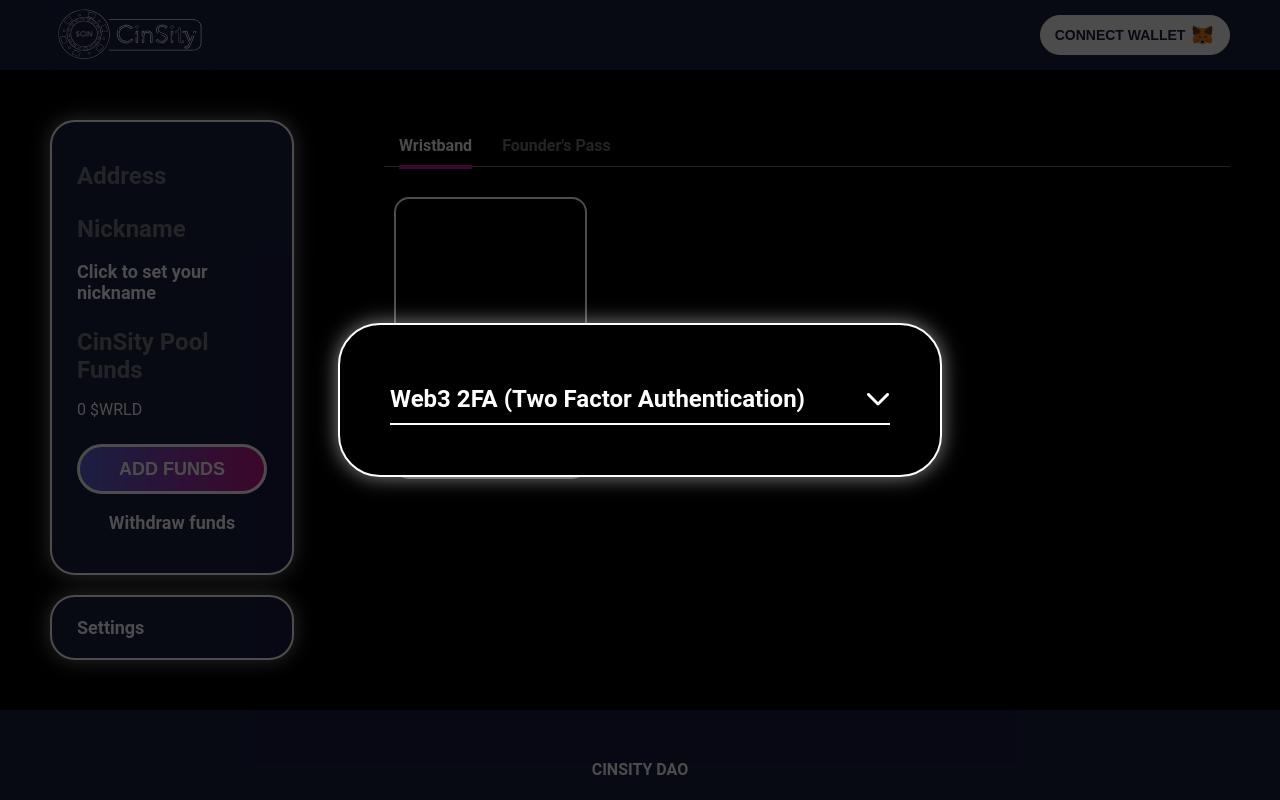
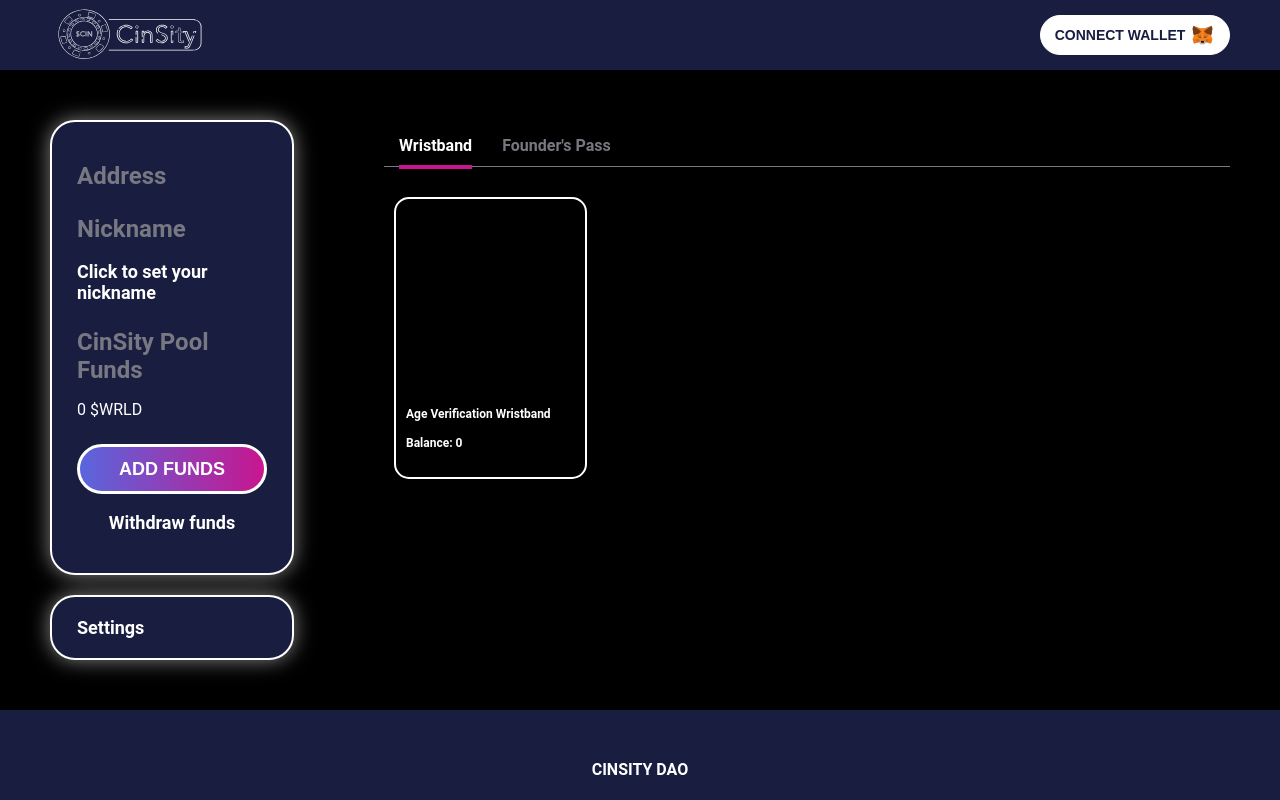
Before and after one commit to LuisRivera1699/cinsity-gambling-website, a React (Create React App) app: page /dashboard in a window 1280 px wide. Shown: the top 800 px of the page. Built offline with nearby package versions, Linux system fonts and the light colour scheme; grey boxes are pictures that could not be loaded.

Commit message:
add open modal functionality to settings panel

```diff
--- a/src/components/Modals/SettingsModal/index.jsx
+++ b/src/components/Modals/SettingsModal/index.jsx
@@ -4,7 +4,7 @@
 
 const SettingsModal = (props) => {
     return (
-        <BaseModal visible={props.visible}>
+        <BaseModal visible={props.visible} canCloseOutside={true} hide={props.hide}>
             <SettingsItem/>
         </BaseModal>
     );
--- a/src/components/Modals/index.jsx
+++ b/src/components/Modals/index.jsx
@@ -1,8 +1,16 @@
 import "./index.css";
 
 const BaseModal = (props) => {
+
+    const handleHide = (e) => {
+        e.preventDefault();
+        if (e.target === e.currentTarget && props.canCloseOutside) {
+            props.hide();
+        }
+    }
+
     return(
-        <div className={`modal ${props.visible ? "visible" : ""}`}>
+        <div className={`modal ${props.visible ? "visible" : ""}`} onClick={handleHide}>
             <div className='modal-content'>
                 {props.children}
             </div>
--- a/src/components/UserDashboard/Panel/SettingsPanel/index.jsx
+++ b/src/components/UserDashboard/Panel/SettingsPanel/index.jsx
@@ -3,7 +3,7 @@
 
 const SettingsPanel = (props) => {
     return(
-        <Panel isOption={true}>
+        <Panel isOption={true} onClick={props.onClick}>
             <p className="text-button settings">Settings</p>
         </Panel>
     );
--- a/src/components/UserDashboard/Panel/index.jsx
+++ b/src/components/UserDashboard/Panel/index.jsx
@@ -2,7 +2,7 @@
 
 const Panel = (props) => {
     return (
-        <div className={props.isOption ? "panel-option" : "panel-info"}>
+        <div className={props.isOption ? "panel-option" : "panel-info"} onClick={props.onClick}>
             {props.children}
         </div>
     );
--- a/src/pages/UserDashboard/index.jsx
+++ b/src/pages/UserDashboard/index.jsx
@@ -5,21 +5,31 @@
 import "./index.css";
 import SettingsPanel from "../../components/UserDashboard/Panel/SettingsPanel";
 import SettingsModal from "../../components/Modals/SettingsModal";
+import { useState } from "react";
 
 const UserDashboard = (props) => {
 
     const { currentAccount } = useAuthContext();
+    const [showSettingsModal, setShowSettingsModal] = useState(false);
+
+    const handleHideSettingsModal = () => {
+        setShowSettingsModal(false);
+    }
+
+    const handleOpenSettingsModal = () => {
+        setShowSettingsModal(true);
+    }
 
     return (
         <MainLayout>
             <div className="page-section dashboard">
                 <div>
                     <UserInfoPanel currentAccount={currentAccount}/>
-                    <SettingsPanel />
+                    <SettingsPanel onClick={handleOpenSettingsModal} />
                 </div>
                 <TokensDashboard currentAccount={currentAccount}/>
             </div>
-            <SettingsModal visible={true}/>
+            <SettingsModal visible={showSettingsModal} hide={handleHideSettingsModal}/>
         </MainLayout>
     );
 }
```
